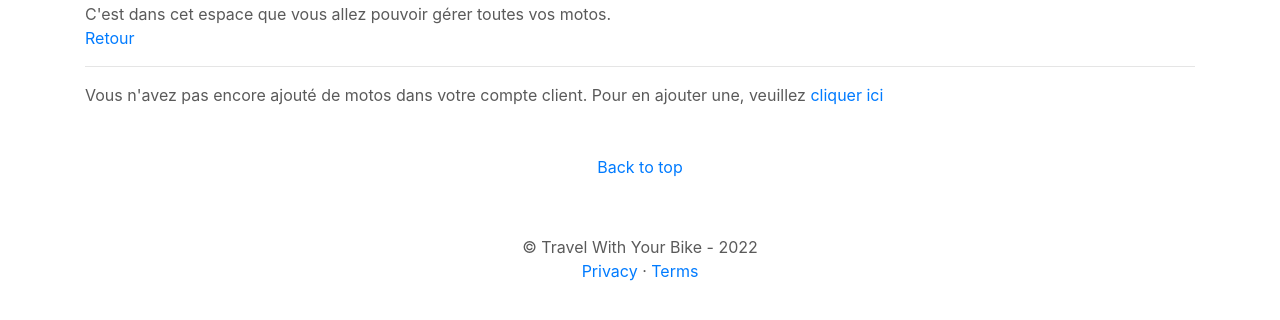
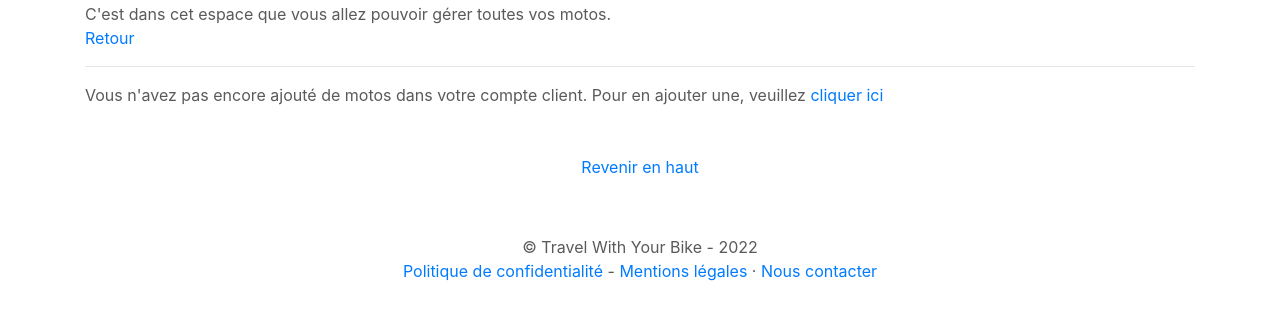
Before and after one commit to Akcel77/TYWB, a Symfony app: template templates/account/moto.html.twig in a window 1280 px wide. Shown: the part 174-494 px from the top of the page. Run offline with Twig, Linux system fonts and the light colour scheme; the template is opened without the code that fills it, so the values that code supplies are empty; some libraries are stand-ins or nearby versions.

Commit message:
Base footer link

```diff
--- a/templates/base.html.twig
+++ b/templates/base.html.twig
@@ -124,9 +124,9 @@
 
     <!-- FOOTER -->
     <footer class="container text-center mt-5">
-        <p class=""><a href="#">Back to top</a></p><br>
+        <p class=""><a href="#">Revenir en haut</a></p><br>
         <p></p>
-        <p>&copy; Travel With Your Bike - 2022<br> <a href="#">Privacy</a> &middot; <a href="#">Terms</a></p>
+        <p>&copy; Travel With Your Bike - 2022<br> <a href="{{ path('politic') }}">Politique de confidentialité</a> - <a href="{{ path('terms') }}">Mentions légales</a> &middot; <a href="{{ path('contact') }}">Nous contacter</a></p>
     </footer>
 </main>
 <script src="https://code.jquery.com/jquery-3.5.1.slim.min.js"></script>
```
